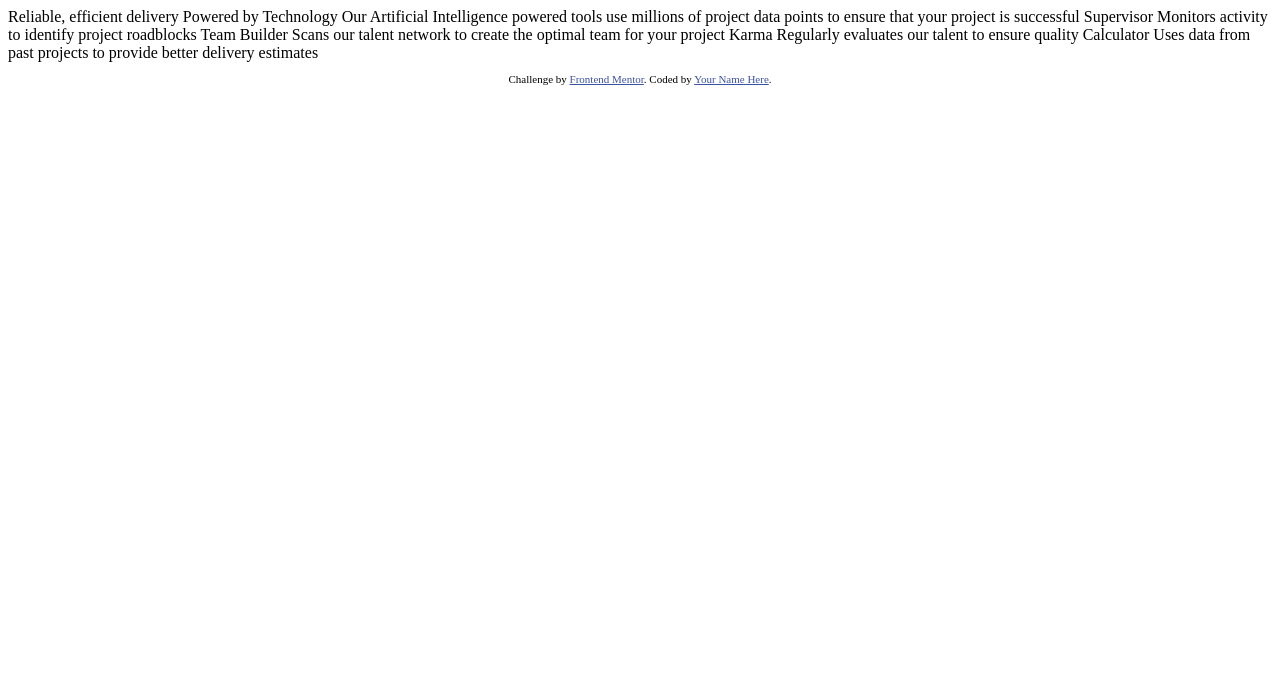
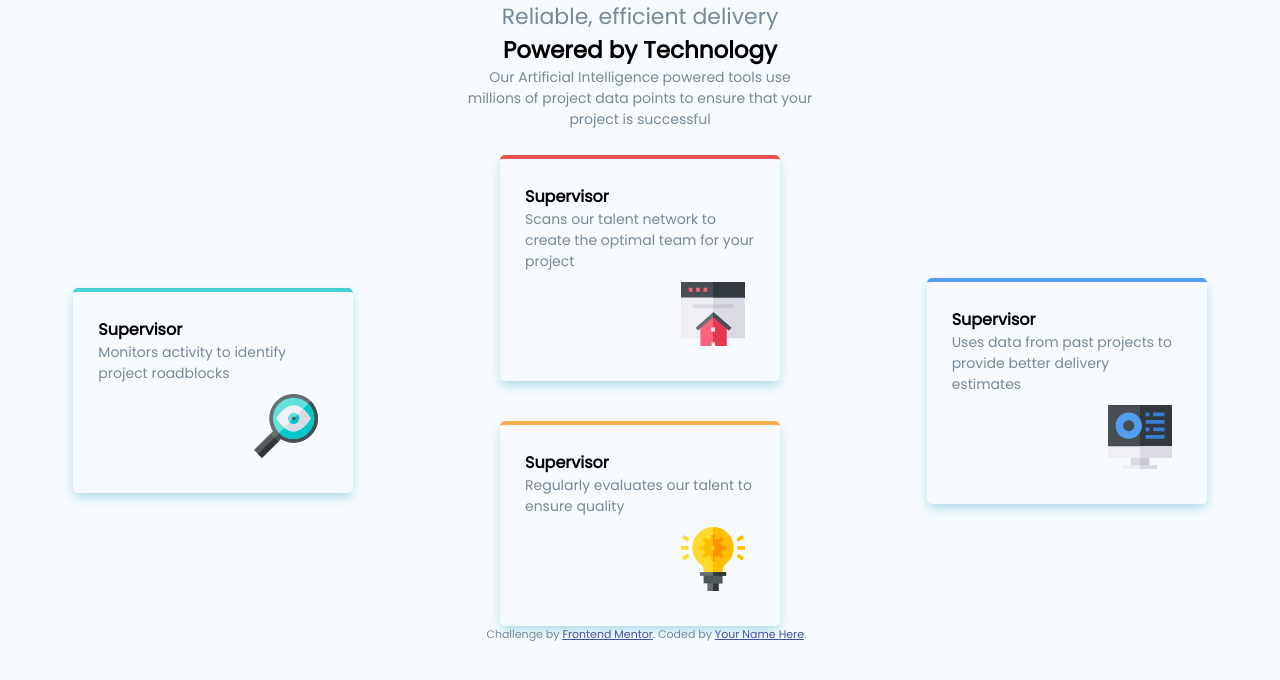
Before and after one commit to RaulFerreira21/FrontEnd-mentor-chalenge-1, a plain HTML site: page index.html in a window 1280 px wide. Drawn offline with Linux system fonts and the light colour scheme.

Commit message:
altered and complete

```diff
--- a/index.html
+++ b/index.html
@@ -5,7 +5,7 @@
   <meta name="viewport" content="width=device-width, initial-scale=1.0"> <!-- displays site properly based on user's device -->
 
   <link rel="icon" type="image/png" sizes="32x32" href="./images/favicon-32x32.png">
-
+  <link rel="stylesheet" href="index.css">
   <title>Frontend Mentor | Four card feature section</title>
 
   <!-- Feel free to remove these styles or customise in your own stylesheet 👍 -->
@@ -15,29 +15,45 @@
   </style>
 </head>
 <body>
-  <!-- H1 -->
-  Reliable, efficient delivery
-  <!-- h2 B -->
-  Powered by Technology
-  <!-- subtitulo -->
+  <header>
+    <h1>
+        Reliable, efficient delivery
+    </h1>
+    <h2>
+        Powered by Technology
+    </h2>
+    <p>
   Our Artificial Intelligence powered tools use millions of project data points
   to ensure that your project is successful
+    </p>
+  </header>
 
-  <!-- Primeiro Card -->
-  Supervisor
-  Monitors activity to identify project roadblocks
-<!-- Segundo card -->
-  Team Builder
-  Scans our talent network to create the optimal team for your project
-<!-- terceiro card -->
-  Karma
-  Regularly evaluates our talent to ensure quality
-<!-- Quarto Card-->
-  Calculator
-  Uses data from past projects to provide better delivery estimates
+  <article id="container">
+    <section id="supervisor" >
+      <b>Supervisor</b>
+      <p>Monitors activity to identify project roadblocks</p>
+      <img class="imagesBottom" src="images/icon-supervisor.svg">
+    </section>
+    <article id="middle">
+        <section id="teamBuilder">
+            <b>Supervisor</b>
+            <p>Scans our talent network to create the optimal team for your project</p>
+            <img class="imagesBottom" src="images/icon-team-builder.svg">
+          </section>
+          <section id="karma">
+              <b>Supervisor</b>
+              <p>Regularly evaluates our talent to ensure quality</p>
+              <img class="imagesBottom" src="images/icon-karma.svg">
+            </section>
+    </article>
+    <section id="calculator" >
+        <b>Supervisor</b>
+        <p>Uses data from past projects to provide better delivery estimates </p>
+        <img class="imagesBottom" src="images/icon-calculator.svg">
+      </section>
+  </article>
 
-
-  <footer>
+  <footer style="position: fixed; left: 38%; top: auto;">
     <p class="attribution">
       Challenge by <a href="https://www.frontendmentor.io?ref=challenge" target="_blank">Frontend Mentor</a>.
       Coded by <a href="#">Your Name Here</a>.
```
